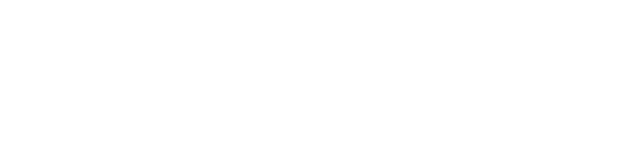
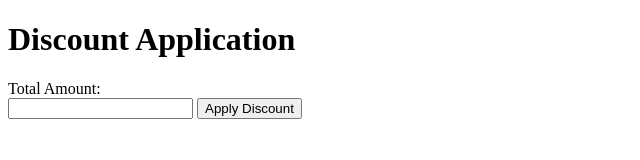
Before and after one commit to iamneo-production/eeacbaabacebb305588389bfeeadbeafeaaaaacone, a plain HTML site: page public/index.html in a window 1280 px wide. Shown: the whole page, without its empty margins (0-640 px from the left). Drawn offline with Linux system fonts and the light colour scheme.

Commit message:
Backup Commit

```diff
--- a/public/index.html
+++ b/public/index.html
@@ -5,8 +5,17 @@
     <meta http-equiv="X-UA-Compatible" content="IE=edge">
     <meta name="viewport" content="width=device-width, initial-scale=1.0">
     <title>Student Marklist</title>
+    <link rel="stylesheet" href="style.css"/>
+    <script src ="app.js" ></script>
 </head>
 <body>
+   <div class="'container">
+    <h1> Discount Application</h1>
+    <label for="amountInput">Total Amount:</label><br>
+    <input id = "amountInput" type="number">
+    <button onclick="applyDiscount()">Apply Discount</button>
+
+   </div>
 
 </body>
 </html>
```
Also changed, not shown: public/app.js (added).
